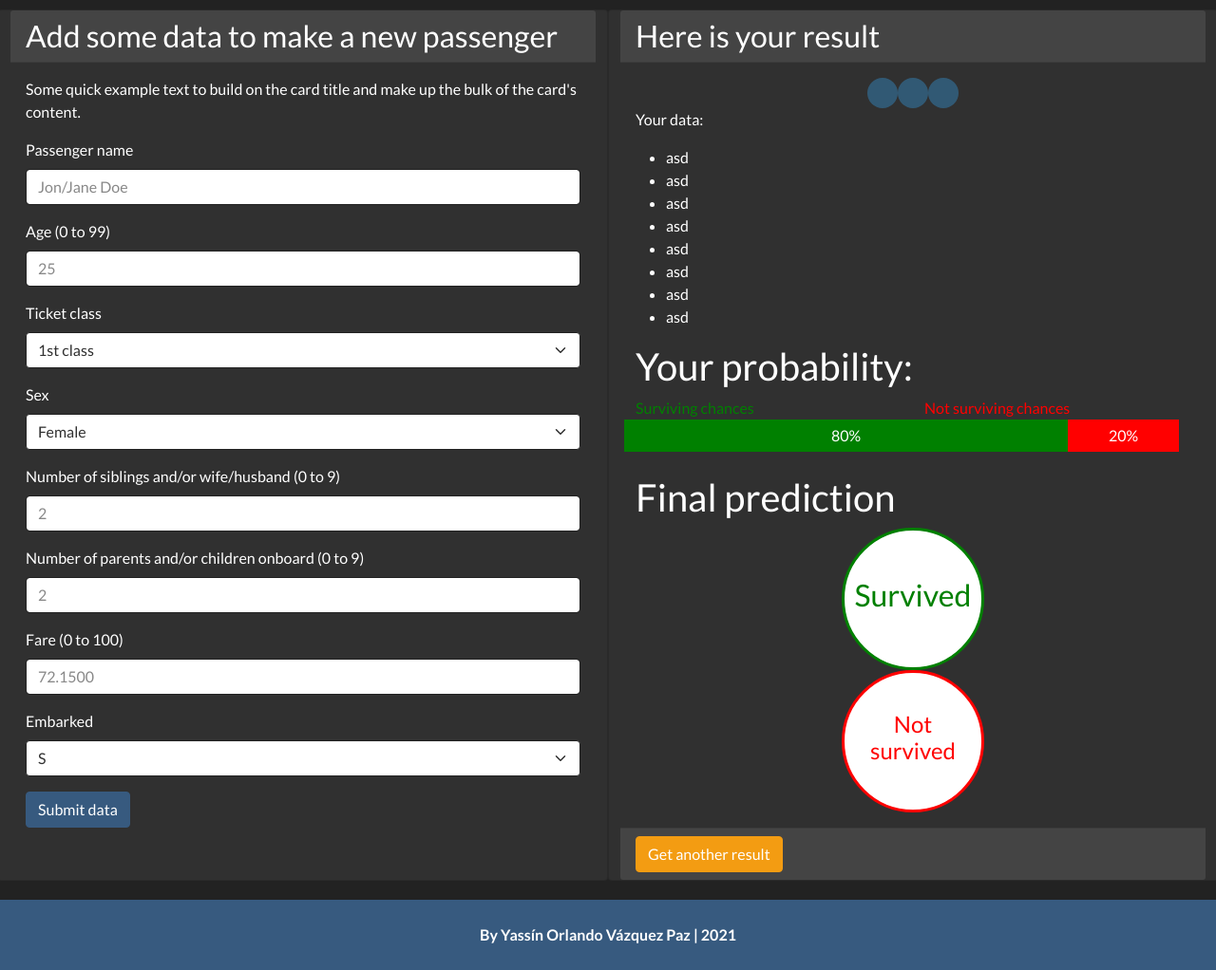
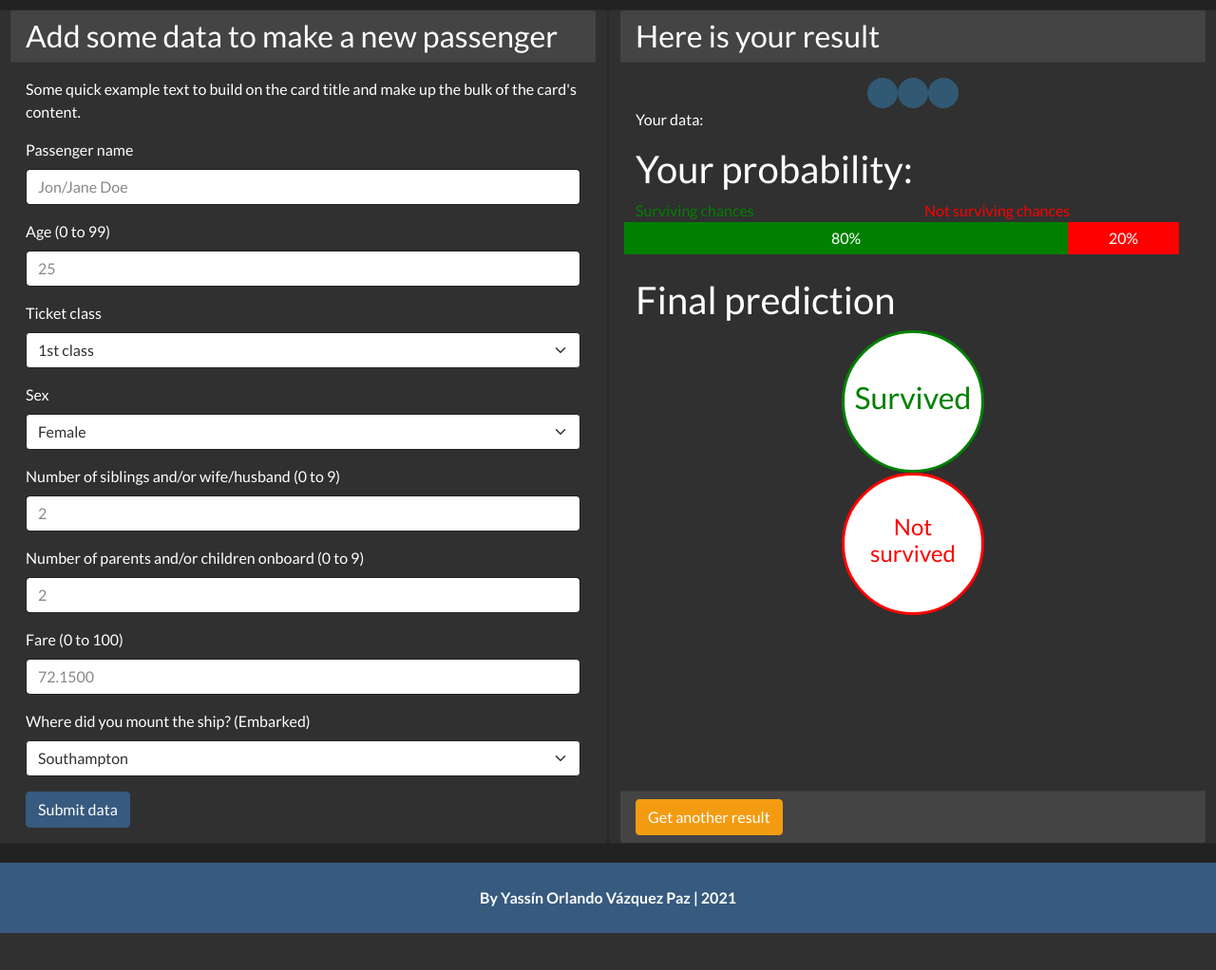
Before and after one commit to yassinOrlando/titanic-predictor, a Flask app: page /prediction in a window 1280 px wide. Shown: the part 82-1104 px from the top of the page at 95% size. After the commit the page ends 1065 px from the top, so only its background shows below. Run offline with Flask 2, Linux system fonts and the light colour scheme; parts of the project's set-up code (start-up, migrations or seed data) failed here and were passed over; some libraries are stand-ins or nearby versions.

Commit message:
Frontend now shows final beredict correctly. Next I will make work the probabilities UI

```diff
--- a/templates/pages/prediction.html
+++ b/templates/pages/prediction.html
@@ -62,12 +62,12 @@ Predictions
                             placeholder="72.1500" required>
                     </div>
                     <div class="mb-3">
-                        <label for="embarked" class="form-label">Embarked</label>
+                        <label for="embarked" class="form-label">Where did you mount the ship? (Embarked)</label>
                         <select onfocus="this.className = 'form-control'" class="form-select" id="embarked" name="embarked" aria-label="Default select example"
                             required>
-                            <option value="0">Q</option>
-                            <option value="1" selected>S</option>
-                            <option value="2">C</option>
+                            <option value="0">Queenstown</option>
+                            <option value="1" selected>Southampton</option>
+                            <option value="2">Cherbourg</option>
                         </select>
                     </div>
 
@@ -97,15 +97,8 @@ Predictions
                     <p>
                         Your data:
                     </p>
-                    <ul>
-                        <li>asd</li>
-                        <li>asd</li>
-                        <li>asd</li>
-                        <li>asd</li>
-                        <li>asd</li>
-                        <li>asd</li>
-                        <li>asd</li>
-                        <li>asd</li>
+                    <ul id="psg-data">
+                        <!-- Here you will find the form input data -->
                     </ul>
                 </div>
 
@@ -135,11 +128,11 @@ Predictions
                 <br>
 
                 <h2>Final prediction</h2>
-                <div class="final-beredict surv-beredict">
+                <div class="final-beredict surv-beredict" id="surv-beredict">
                     <h3> Survived </h3>
                 </div>
 
-                <div class="final-beredict die-beredict">
+                <div class="final-beredict die-beredict" id="die-beredict">
                     <h4> Not survived </h4>
                 </div>
             </div>
```
Also changed, not shown: static/js/form_interactivity.js (+40 -24 lines).
